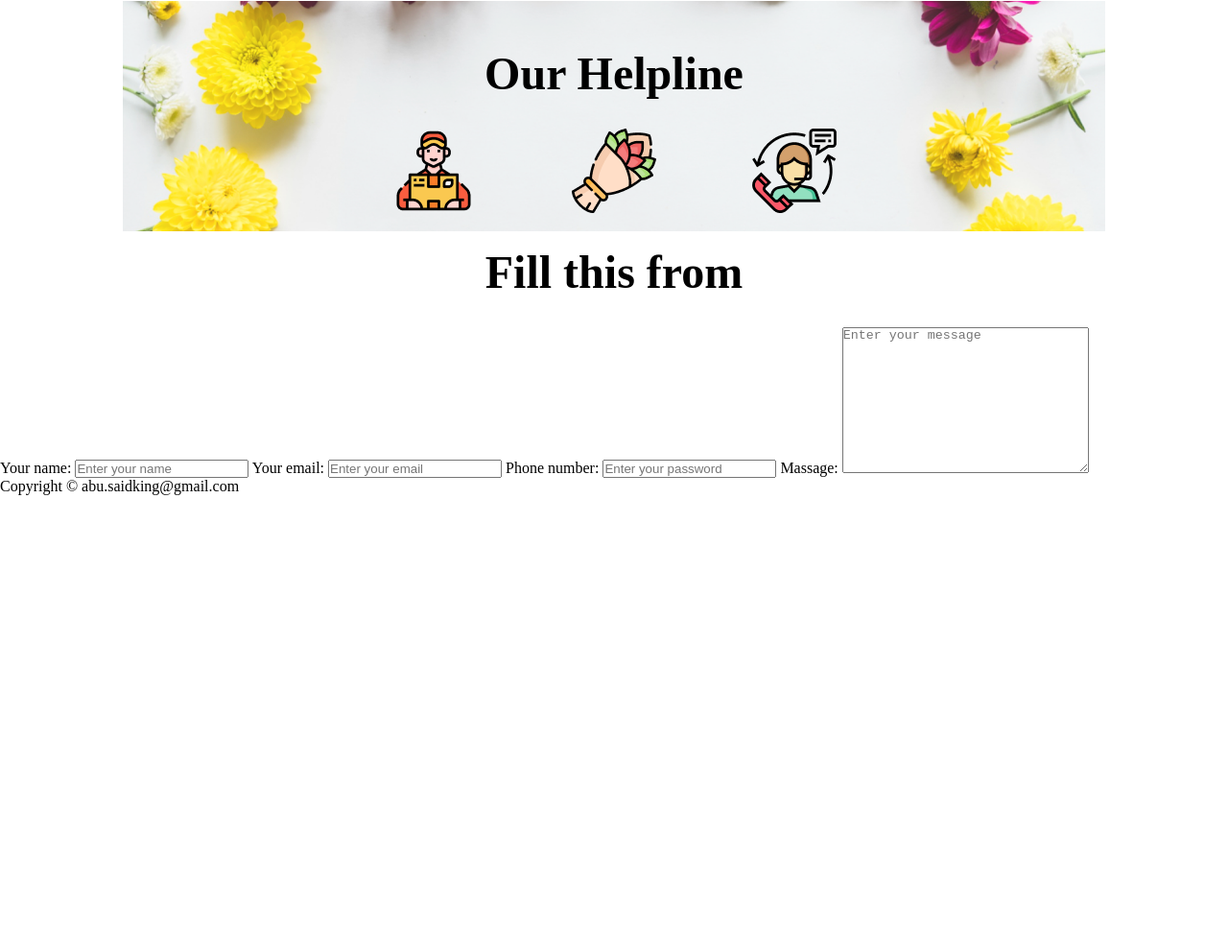
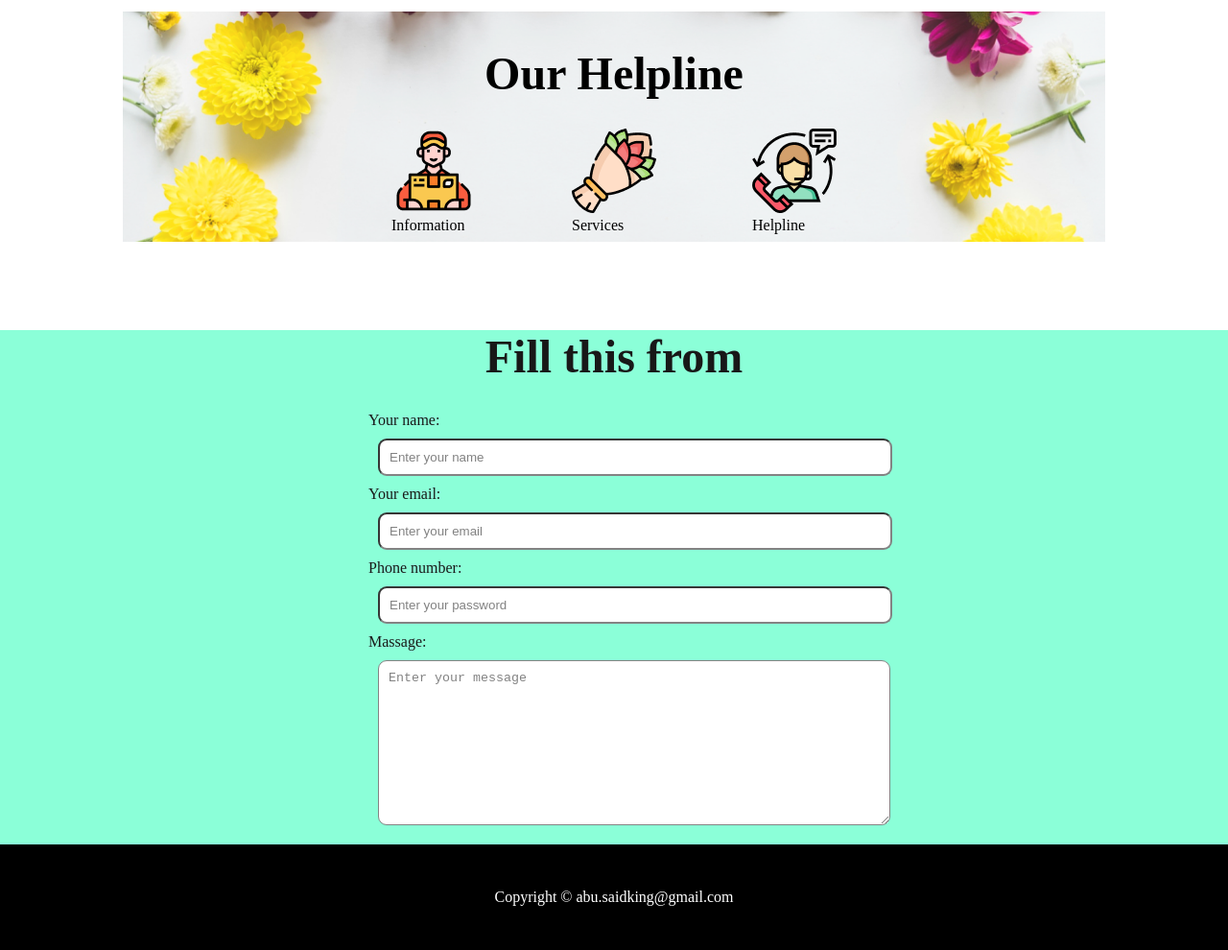
Before and after one commit to princejoy123/Responsive-website-2, a plain HTML site: page index.html in a window 1280 px wide. Shown: the part 1305-2295 px from the top of the page at 96% size. Before the commit the page ends 1821 px from the top, so only its background shows below. Drawn offline with Linux system fonts and the light colour scheme.

Commit message:
added html and css fully

```diff
--- a/index.html
+++ b/index.html
@@ -56,15 +56,25 @@
         <div class="helpline">
             <h1 class="H-primary">Our Helpline</h1>
             <div class="helpline-imgs">
+                <div>
                     <img src="Images/Group 57.png" alt="">
+                    <p>Information</p>
+                </div>
+                <div>
                     <img src="Images/Group 58.png" alt="">
+                    <p>Services</p>
+                </div>
+                <div>
                     <img src="Images/Group 59.png" alt="">
+                    <p>Helpline</p>
+                </div>
             </div>
         </div>
     </section>
     <section class="Contact">
         <h1 class="H-primary">Fill this from</h1>
         <div class="form">
+          <form>
             Your name: <input type="text" name="" id="name" placeholder="Enter your name">
 
             Your email: <input type="email" name="" id="email" placeholder="Enter your email">
@@ -72,10 +82,13 @@
             Phone number: <input type="password" name="" id="password" placeholder="Enter your password">
 
             Massage: <textarea name="message" id="message" cols="30" placeholder="Enter your message" rows="10"></textarea>
+          </form>
         </div>
     </section>
     <footer>
+        <div class="center">
             Copyright &copy; abu.saidking@gmail.com
+        </div>
     </footer>
 
 </body>
--- a/styles/style.css
+++ b/styles/style.css
@@ -125,6 +125,10 @@
     justify-content: center;
     gap: 100px;
 }
+.helpline-imgs p:hover{
+    cursor: pointer;
+    color: blue;
+}
 .helpline{
     display: flex;
     justify-content: center;
@@ -142,3 +146,46 @@
     width: 80%;
 
 }
+
+/* Contact Section */
+
+.Contact{
+    opacity: .9;
+    background-color: aquamarine;
+    margin-top: 100px;
+}
+.Contact form{
+    width: 40%;
+}
+
+
+.form{
+    display: flex;
+    flex-direction: column;
+    justify-content: center;
+    align-items: center;
+    padding-bottom: 10px;
+}
+
+.form input, textarea{
+    display: flex;
+    flex-direction: column;
+    width: 100%;
+    padding: 10px;
+    margin: 10px;
+    border-radius: 9px;
+
+}
+
+/* Footer Section */
+
+footer{
+    display: flex;
+    justify-content: center;
+    align-items: center;
+    background-color: black;
+    color: white;
+    padding: 5px 10px;
+    height: 100px;
+    font-size: 1rem;
+}
```
Lines whose indentation alone changed are shown as unchanged.
